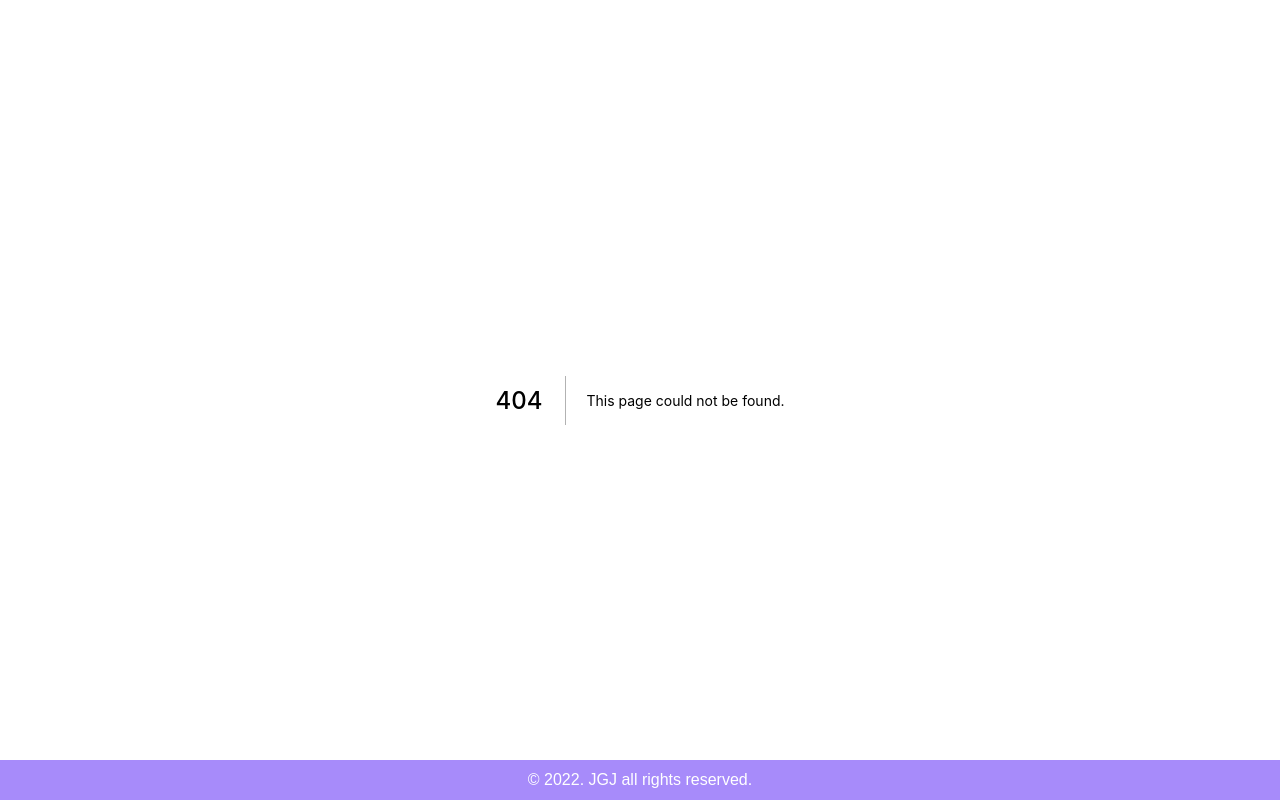
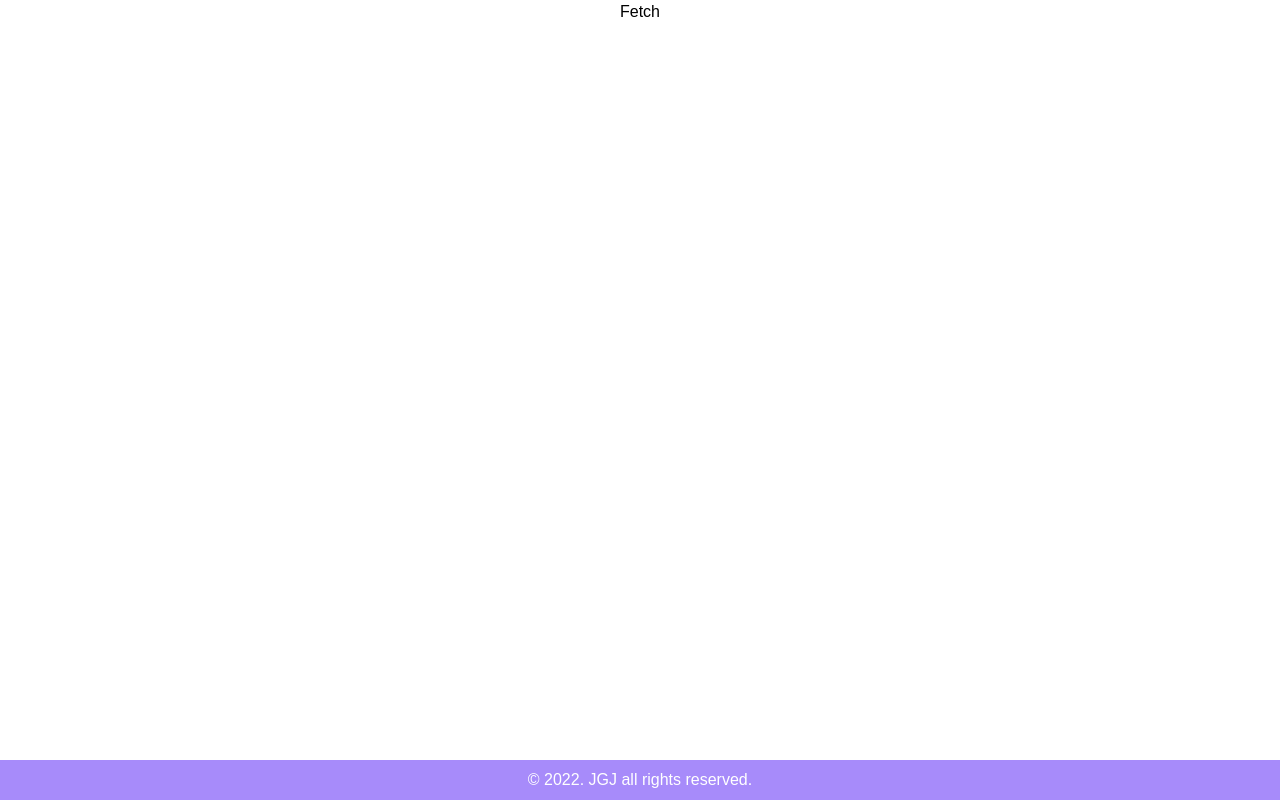
Before and after one commit to mathcom-js/reservation-site, a Next.js app: page /users in a window 1280 px wide. Before the commit this address had no page. Built offline with nearby package versions, Linux system fonts and the light colour scheme.

Commit message:
add: Add users page and its api

```diff
--- /dev/null
+++ b/pages/api/users.tsx
@@ -0,0 +1,15 @@
+import { NextApiRequest, NextApiResponse } from "next";
+import client from "../../libs/client";
+
+export default async function handler(
+  req: NextApiRequest,
+  res: NextApiResponse
+) {
+  const users = await client.user.findMany({});
+  res.json({
+    ok: true,
+    data: {
+      users,
+    },
+  });
+}
--- /dev/null
+++ b/pages/users.tsx
@@ -0,0 +1,23 @@
+import { User } from "@prisma/client";
+import { useState } from "react";
+
+export default function Users() {
+  const [users, setUsers] = useState<User[]>();
+  const onClick = async () => {
+    const res = await fetch("/api/users");
+    const json = await res.json();
+    setUsers(json.data.users);
+  };
+  return (
+    <div className="flex flex-col space-y-4 items-center">
+      <button onClick={onClick}>Fetch</button>
+      {users?.map((user) => (
+        <div className="grid grid-cols-3 space-x-8" key={user.id}>
+          <span>{user.username}</span>
+          <span>{user.avatar}</span>
+          <span>{new Date(user.createdAt).toLocaleDateString()}</span>
+        </div>
+      ))}
+    </div>
+  );
+}
```
